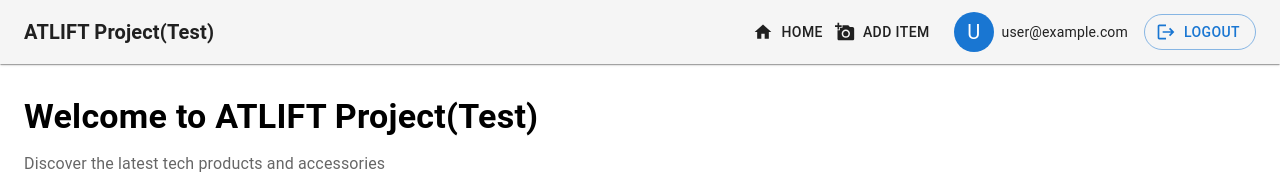
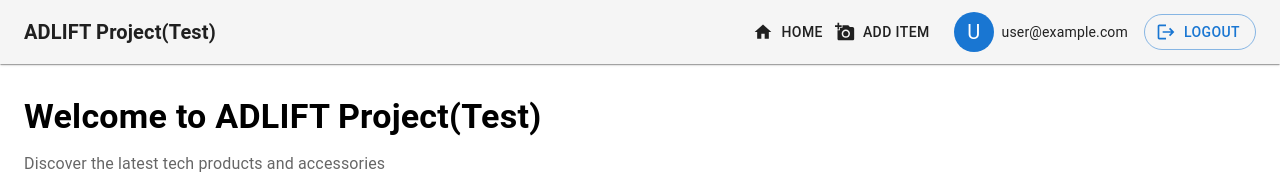
Before and after one commit to arvind05745/Firebase-adlift, a React (Create React App) app: page / in a window 1280 px wide. Shown: the top 188 px of the page. Built offline with nearby package versions, Linux system fonts and the light colour scheme; no server answers; the database is empty; sample sign-in values are in the browser's storage.

Commit message:
change done

```diff
--- a/public/index.html
+++ b/public/index.html
@@ -24,7 +24,7 @@
       work correctly both with client-side routing and a non-root public URL.
       Learn how to configure a non-root public URL by running `npm run build`.
     -->
-    <title>Atlift Project</title>
+    <title>ADLIFT Project</title>
   </head>
   <body>
     <noscript>You need to enable JavaScript to run this app.</noscript>
--- a/src/Page/Home.js
+++ b/src/Page/Home.js
@@ -236,7 +236,7 @@ function Home() {
             gutterBottom
             sx={{ fontWeight: "bold" }}
           >
-            Welcome to ATLIFT Project(Test)
+            Welcome to ADLIFT Project(Test)
           </Typography>
           <Typography variant="subtitle1" color="text.secondary" gutterBottom>
             Discover the latest tech products and accessories
--- a/src/Page/NavBar.js
+++ b/src/Page/NavBar.js
@@ -43,7 +43,7 @@ export default function NavBar({ user }) {
             component="div"
             sx={{ flexGrow: 1, fontWeight: "bold" }}
           >
-            ATLIFT Project(Test)
+            ADLIFT Project(Test)
           </Typography>
 
           <Box
```
